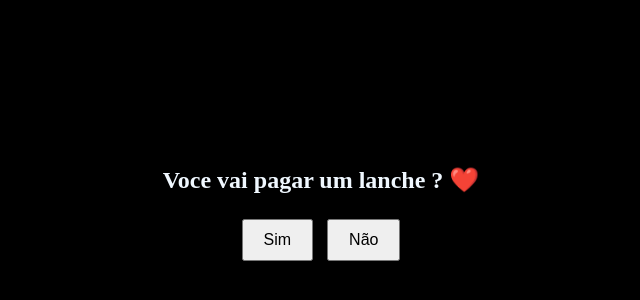
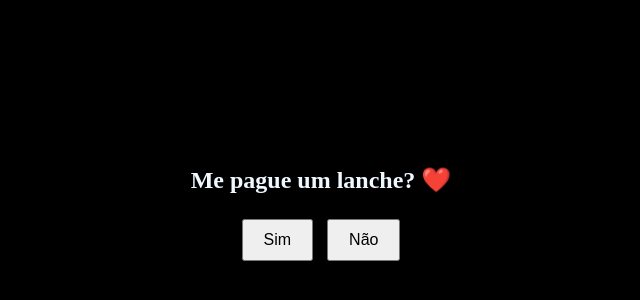
Before and after one commit to elias-henrique/PedidoRomantico, a plain HTML site: page index.html in a window 1280 px wide. Shown: the part 202-502 px from the top of the page, without its empty margins (319-959 px from the left). Drawn offline with Linux system fonts and the light colour scheme.

Commit message:
Update index.html

```diff
--- a/index.html
+++ b/index.html
@@ -22,7 +22,7 @@
 
     <div id="container">
         <div>
-            <h2 style="color:aliceblue">Voce vai pagar um lanche ? ❤️ </h2>
+            <h2 style="color:aliceblue">Me pague um lanche? ❤️ </h2>
         </div>
         <div>
             <button id="button1">Sim</button>
```
